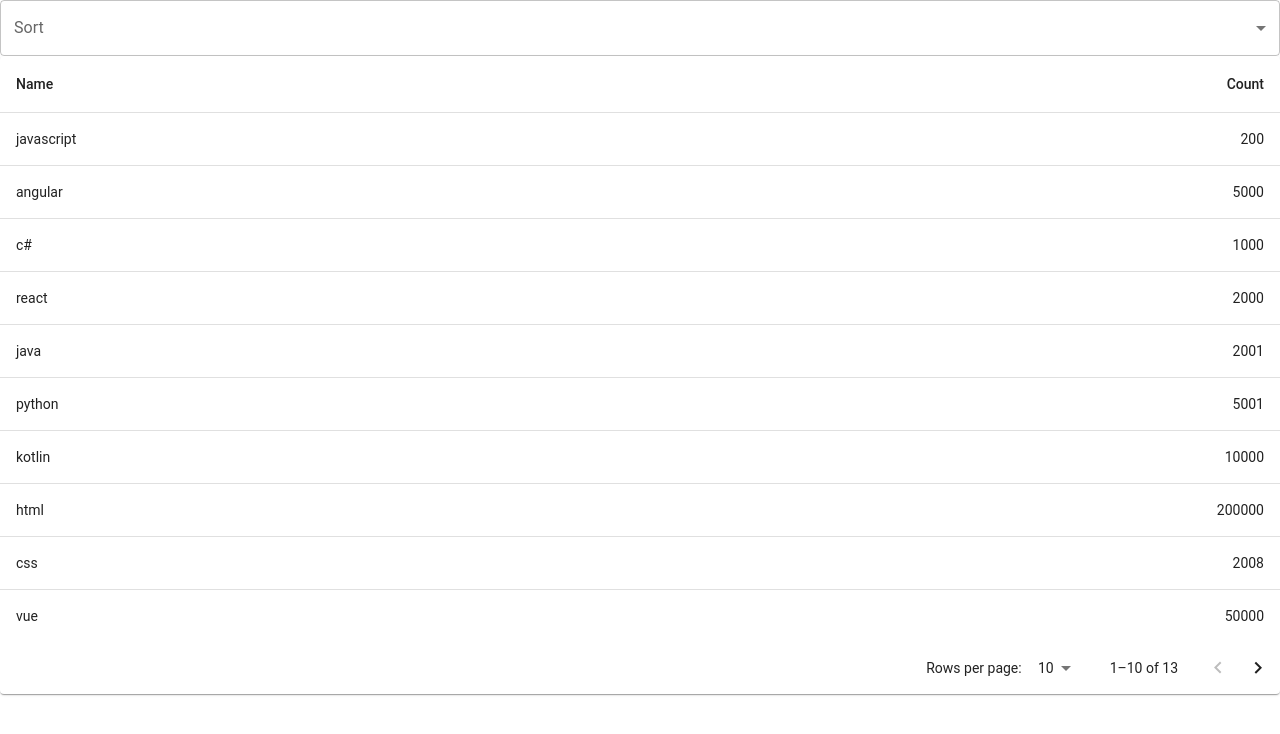
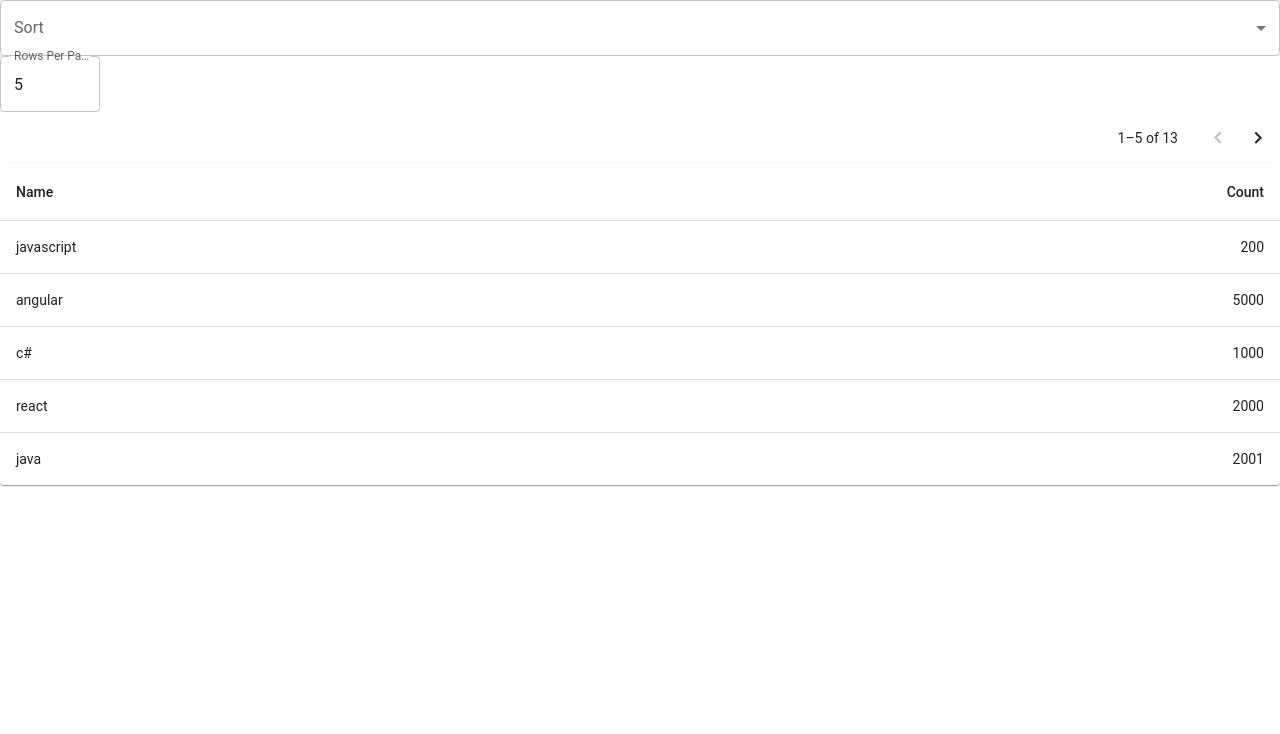
Before and after one commit to fryderyk1991/tags-table, a React (Create React App) app: page / in a window 1280 px wide. Shown: the top 734 px of the page. Built offline with nearby package versions, Linux system fonts and the light colour scheme; data requests are answered from the project's data file.

Commit message:
added seperate pagination component

```diff
--- a/src/components/App.js
+++ b/src/components/App.js
@@ -1,6 +1,6 @@
 import { createTheme, ThemeProvider, CssBaseline } from "@mui/material";
-import TagsTable from "./TagsTable";
 import SortSelect from "./SortSelect";
+import Pagination from "./Pagination";
 
 const theme = createTheme({
   typography: {
@@ -12,17 +12,17 @@ const theme = createTheme({
   },
 });
 
-
 const App = () => {
   return (
     <>
-    <ThemeProvider theme={theme}>
+      <ThemeProvider theme={theme}>
         <CssBaseline />
-          <SortSelect />
-          <TagsTable />
-    </ThemeProvider>
+        <SortSelect />
+        <Pagination />
+
+      </ThemeProvider>
     </>
-  )
+  );
 };
 
 export default App;
--- /dev/null
+++ b/src/components/Pagination.js
@@ -0,0 +1,54 @@
+import React, { useState } from "react";
+import TablePagination from "@mui/material/TablePagination";
+import TextField from "@mui/material/TextField";
+import TagsTable from "./TagsTable";
+import { useSelector } from "react-redux";
+
+const Pagination = () => {
+  const [page, setPage] = useState(0);
+  const [rowsPerPage, setRowsPerPage] = useState(5);
+  const tags = useSelector((state) => state.tags.tags);
+
+  const handleChangePage = (event, newPage) => {
+    setPage(newPage);
+  };
+  const startIndex = page * rowsPerPage;
+  const endIndex = startIndex + rowsPerPage;
+  const paginatedData = tags.slice(startIndex, endIndex);
+
+  const handleChangeRowsPerPage = (event) => {
+    setRowsPerPage(parseInt(event.target.value, 10));
+    console.log(rowsPerPage);
+    setPage(0);
+  };
+
+  return (
+    <div>
+      <div>
+        <TextField
+          id="rowsPerPage"
+          label="Rows Per Page"
+          type="number"
+          value={rowsPerPage}
+          onChange={handleChangeRowsPerPage}
+          inputProps={{
+            min: 1,
+            max: tags.length,
+          }}
+        />
+        <TablePagination
+          rowsPerPageOptions={[rowsPerPage]}
+          component="div"
+          count={tags.length}
+          rowsPerPage={rowsPerPage}
+          page={page}
+          onPageChange={handleChangePage}
+        />
+      </div>
+
+      <TagsTable data={paginatedData} />
+    </div>
+  );
+};
+
+export default Pagination;
--- a/src/components/SortSelect.js
+++ b/src/components/SortSelect.js
@@ -14,7 +14,6 @@ const SortSelect = () => {
 
     const handleChange = e => {
         const selectedOption = e.target.value;
-
         switch(selectedOption) {
           case 'asc':
               dispatch(sortTagsByCountAsc());
--- a/src/components/TagsTable.js
+++ b/src/components/TagsTable.js
@@ -1,5 +1,5 @@
-import React, { useState, useEffect } from "react";
-import { useDispatch, useSelector } from "react-redux";
+import React, { useEffect } from "react";
+import { useDispatch } from "react-redux";
 import { fetchTags } from "../reducers/tagsSlice";
 import Table from '@mui/material/Table';
 import TableBody from '@mui/material/TableBody';
@@ -8,29 +8,15 @@ import TableContainer from '@mui/material/TableContainer';
 import TableHead from '@mui/material/TableHead';
 import TableRow from '@mui/material/TableRow';
 import Paper from '@mui/material/Paper';
-import  TablePagination from "@mui/material/TablePagination";
 
-const TagsTable = () => {
-  const [page, setPage] = useState(0);
-  const [rowsPerPage] = useState(10);
-
+const TagsTable = ( {data} ) => {
   const dispatch = useDispatch();
-  const tags = useSelector((state) => state.tags.tags);
-  console.log(tags)
-
   useEffect(() => {
     dispatch(fetchTags());
   }, [dispatch]);
 
-  const handleChangePage = (event, newPage) => {
-    setPage(newPage);
-  };
-
-  const startIndex = page * rowsPerPage;
-  const endIndex = startIndex + rowsPerPage;
-  const paginatedData = tags.slice(startIndex, endIndex);
-
   return (
+  <div>
      <TableContainer component={Paper}>
       <Table sx={{ minWidth: 350 }} aria-label="simple table">
         <TableHead>
@@ -40,7 +26,7 @@ const TagsTable = () => {
           </TableRow>
         </TableHead>
         <TableBody>
-          {paginatedData.map((tag) => (
+          {data.map((tag) => (
             <TableRow
               key={tag.name}
               sx={{ '&:last-child td, &:last-child th': { border: 0 } }}
@@ -51,14 +37,8 @@ const TagsTable = () => {
           ))}
         </TableBody>
       </Table>
-      <TablePagination
-        component="div"
-        count={tags.length}
-        rowsPerPage={rowsPerPage}
-        page={page}
-        onPageChange={handleChangePage}
-      />
     </TableContainer>
+    </div>
   );
 };
 
--- a/src/reducers/tagsSlice.js
+++ b/src/reducers/tagsSlice.js
@@ -32,6 +32,10 @@ const tagsSlice = createSlice({
     sortTagsByCountDesc(state) {
       const sortedTags = [...state.tags].sort((a, b) => b.count - a.count);
       return {...state, tags: sortedTags}
+    },
+    updateArrayLength(state, action) {
+      const updateArray = [...state.tags].slice(0, action.payload);
+      return {...state, tags: updateArray}
     }
   },
   extraReducers: (builder) => {
@@ -51,6 +55,6 @@ const tagsSlice = createSlice({
   },
 });
 
-export const { sortTagsNameAlfa, sortTagsByCountAsc, sortTagsByCountDesc } = tagsSlice.actions
+export const { sortTagsNameAlfa, sortTagsByCountAsc, sortTagsByCountDesc, updateArrayLength } = tagsSlice.actions
 
 export default tagsSlice.reducer;
```
